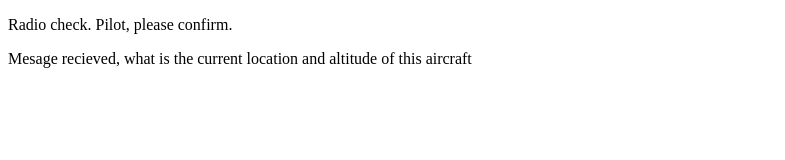
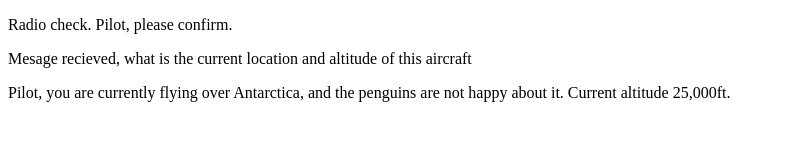
Before and after one commit to iamdeanwilson/communication-log-command, a plain HTML site: page index.html in a window 1280 px wide. Shown: the whole page, without its empty margins (0-785 px from the left). Drawn offline with Linux system fonts and the light colour scheme.

Commit message:
Added location and altitude

```diff
--- a/index.html
+++ b/index.html
@@ -4,4 +4,7 @@
       <p>Radio check. Pilot, please confirm.</p>
       <p>Mesage recieved, what is the current location and altitude of this aircraft</p>
    </body>
+   <div>
+    <p>Pilot, you are currently flying over Antarctica, and the penguins are not happy about it. Current altitude 25,000ft.</p>
+   </div>
 </html>
```
